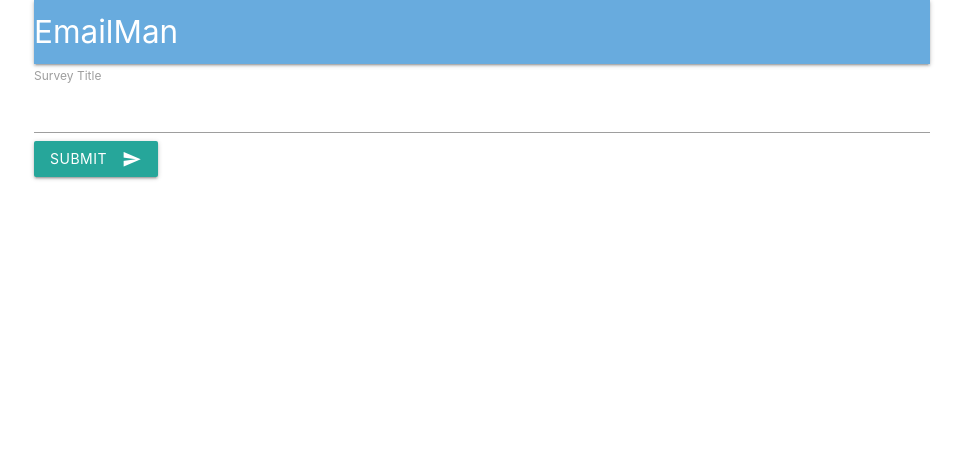
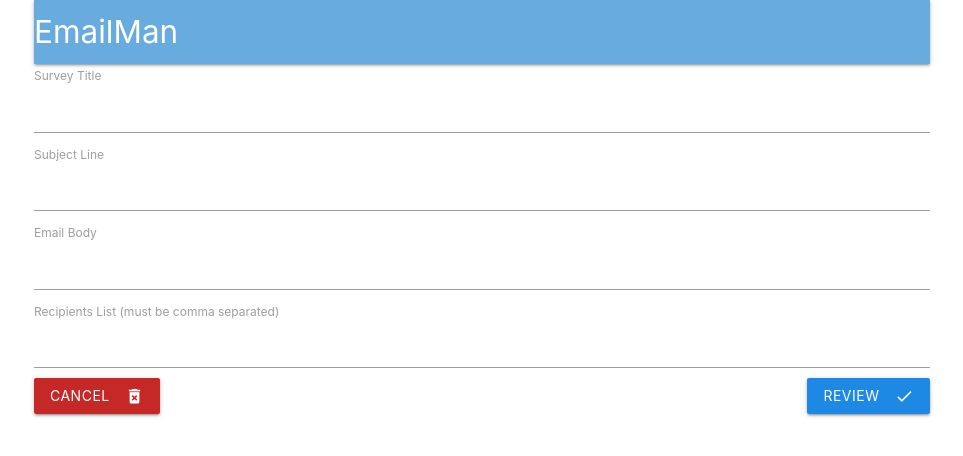
Before and after one commit to gsavr/Emailer, a React (Create React App) app in the folder client/: page /surveys/new in a window 1280 px wide. Shown: the top 456 px of the page, without its empty margins (158-1121 px from the left). Built offline with nearby package versions, Linux system fonts and the light colour scheme; no server answers.

Commit message:
added form and validation to SurveyNew

```diff
--- a/client/src/components/surveys/SurveyField.js
+++ b/client/src/components/surveys/SurveyField.js
@@ -1,12 +1,15 @@
 //constains logic to render a single labe and text input
 import React from "react";
 
-const SurveyField = ({ input, label }) => {
-  //console.log(input);
+const SurveyField = ({ input, label, meta: { error, touched } }) => {
+  //console.log(/* input */ meta);
   return (
     <div>
       <label>{label}</label>
-      <input {...input} />
+      <input {...input} style={{ marginBottom: "0px" }} />
+      <div className="red-text" style={{ marginBottom: "10px" }}>
+        {touched && error}
+      </div>
     </div>
   );
 };
--- a/client/src/components/surveys/SurveyForm.js
+++ b/client/src/components/surveys/SurveyForm.js
@@ -1,21 +1,49 @@
 //Shows form to add input
+import _ from "lodash";
 import React, { Component } from "react";
 import { reduxForm, Field } from "redux-form";
+import { Link } from "react-router-dom";
 import SurveyField from "./SurveyField";
+import validateEmails from "../../utils/validateEmails";
+
+const FIELDS = [
+  {
+    label: "Survey Title",
+    name: "title",
+    noValueError: "You must provide a survey title",
+  },
+  {
+    label: "Subject Line",
+    name: "subject",
+    noValueError: "You must provide a subject",
+  },
+  {
+    label: "Email Body",
+    name: "body",
+    noValueError: "You must enter a message",
+  },
+  {
+    label: "Recipients List (must be comma separated)",
+    name: "emails",
+    noValueError: "You must enter at least one valid email",
+  },
+];
 
 class SurveyForm extends Component {
   renderFields() {
-    return (
-      <div>
+    return _.map(FIELDS, ({ label, name }) => {
+      return (
         <Field
-          label="Survey Title"
+          component={SurveyField}
           type="text"
-          name="title"
-          component={SurveyField}
+          label={label}
+          name={name}
+          key={name}
         />
-      </div>
-    );
+      );
+    });
   }
+
   render() {
     return (
       <div>
@@ -23,14 +51,23 @@
           onSubmit={this.props.handleSubmit((values) => console.log(values))}
         >
           {this.renderFields()}
+          <Link
+            to="/surveys"
+            className="btn left red darken-3 waves-effect waves-light"
+            name="action"
+          >
+            {" "}
+            Cancel
+            <i className="material-icons right">delete_forever</i>
+          </Link>
           <button
-            className="btn waves-effect waves-light"
+            className="btn right blue darken-1 waves-effect waves-light"
             type="submit"
             name="action"
           >
             {" "}
-            Submit
-            <i className="material-icons right">send</i>
+            Review
+            <i className="material-icons right">done</i>
           </button>
         </form>
       </div>
@@ -38,6 +75,21 @@
   }
 }
 
+function validate(values) {
+  const errors = {};
+
+  errors.emails = validateEmails(values.emails || "");
+
+  _.each(FIELDS, ({ name, noValueError }) => {
+    if (!values[name]) {
+      errors[name] = noValueError;
+    }
+  });
+
+  return errors;
+}
+
 export default reduxForm({
+  validate,
   form: "surveyForm",
 })(SurveyForm);
--- /dev/null
+++ b/client/src/utils/validateEmails.js
@@ -0,0 +1,17 @@
+const re =
+  /^(([^<>()\[\]\\.,;:\s@"]+(\.[^<>()\[\]\\.,;:\s@"]+)*)|(".+"))@((\[[0-9]{1,3}\.[0-9]{1,3}\.[0-9]{1,3}\.[0-9]{1,3}])|(([a-zA-Z\-0-9]+\.)+[a-zA-Z]{2,}))$/;
+
+export default (emails) => {
+  const invalidEmails = emails
+    .replace(/(^,)|(,$)/g, "") //gets rid of trailing comma
+    .split(",")
+    .map((email) => email.trim())
+    .filter((email) => re.test(email) === false);
+
+  if (invalidEmails.length) {
+    return `These emails are invalid: ${invalidEmails}`;
+  }
+  return;
+};
+
+//USE REGEX for this email validation
```
Also changed, not shown: 1 other file (tests, documents, lock files or other folders).
